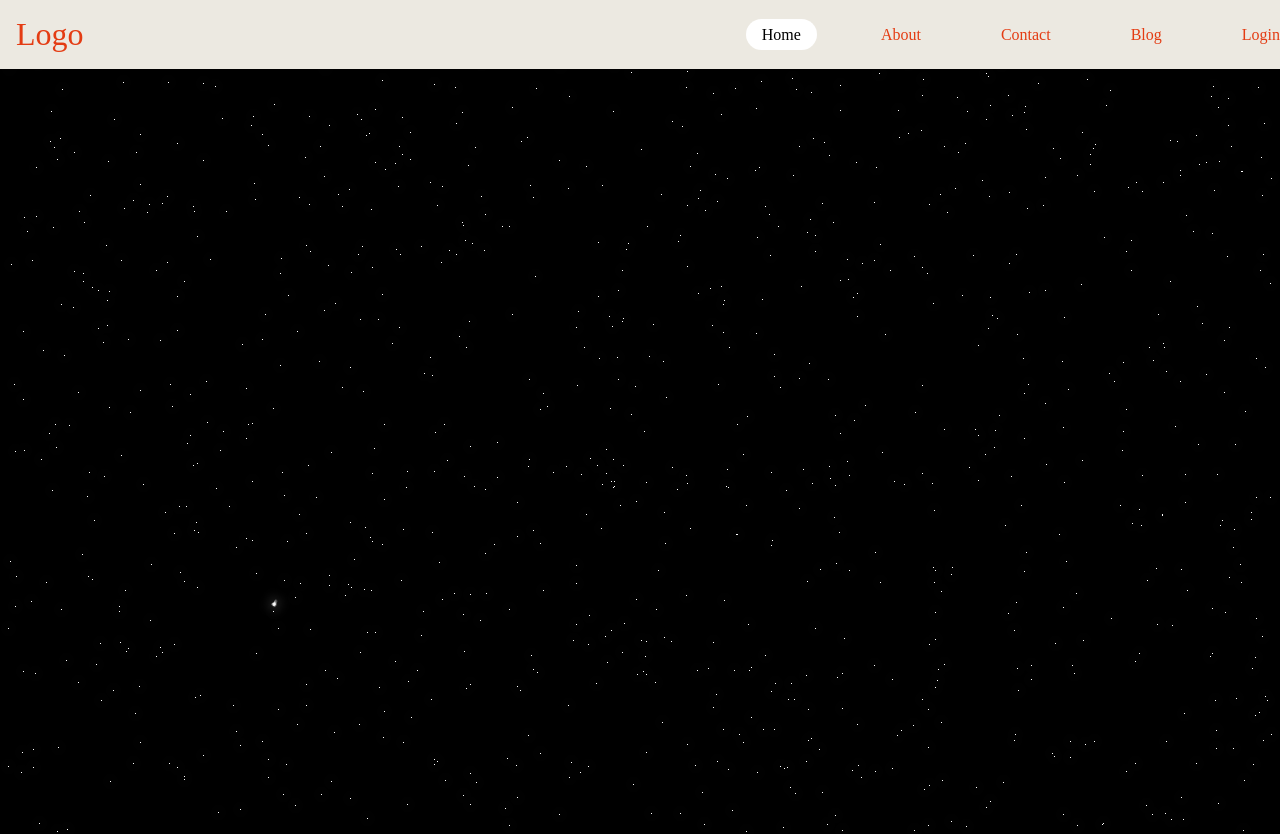
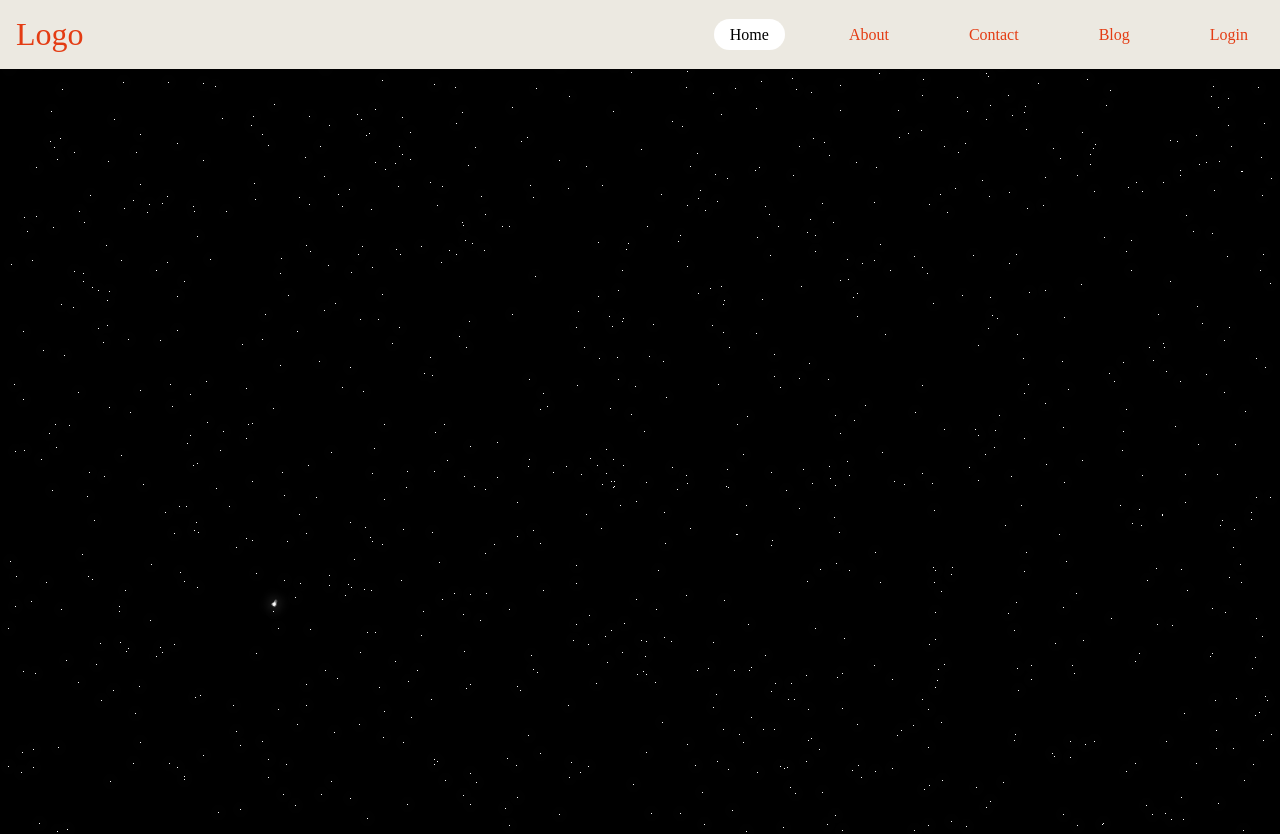
Before and after one commit to Ankitsaini406/next-challenges, a Next.js app: page / in a window 1280 px wide. Shown: the top 834 px of the page. Built offline with nearby package versions, Linux system fonts and the light colour scheme.

Commit message:
"change width"

```diff
--- a/src/components/navbar/navbar.module.css
+++ b/src/components/navbar/navbar.module.css
@@ -6,7 +6,7 @@
     padding: 1rem;
     top: 0;
     left: 0;
-    width: 100%;
+    width: calc(100% - 2rem);
     color: #E43C13;
     background-color: #ECE9E1;
 }
```
